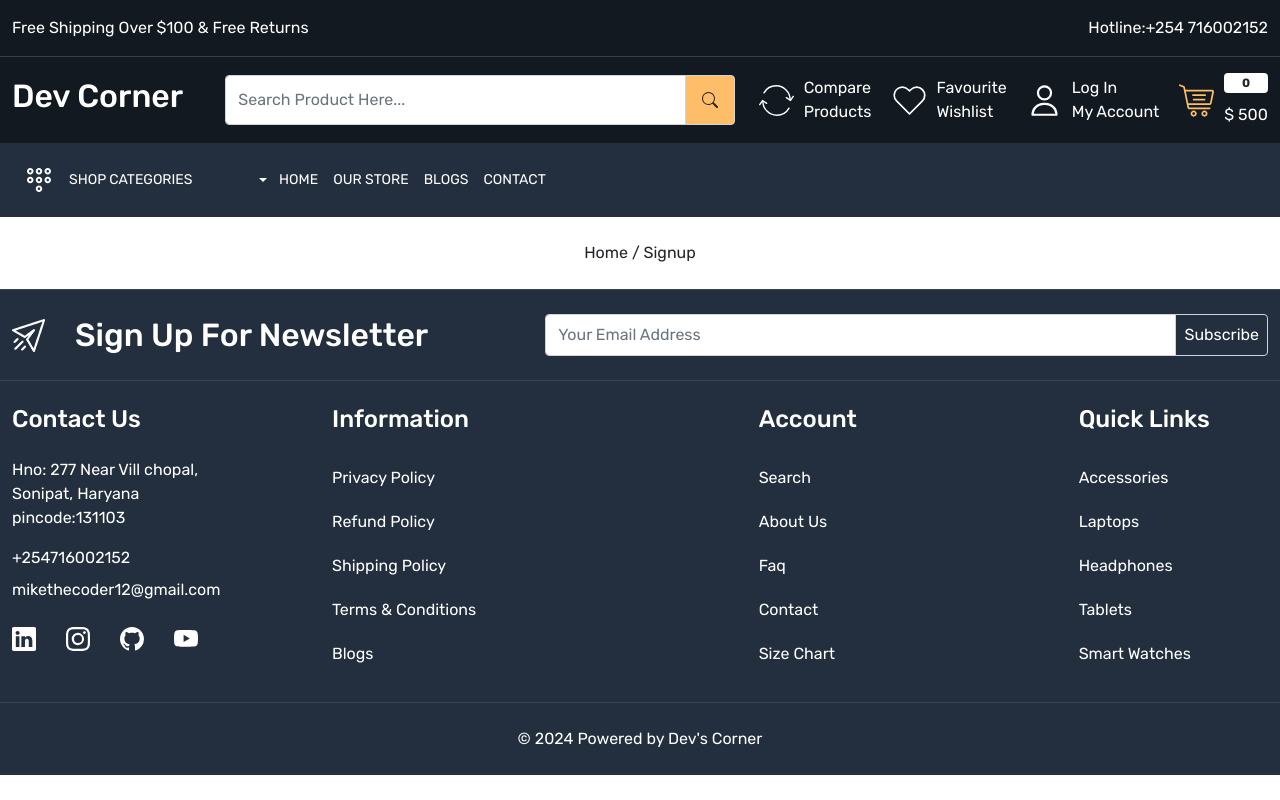
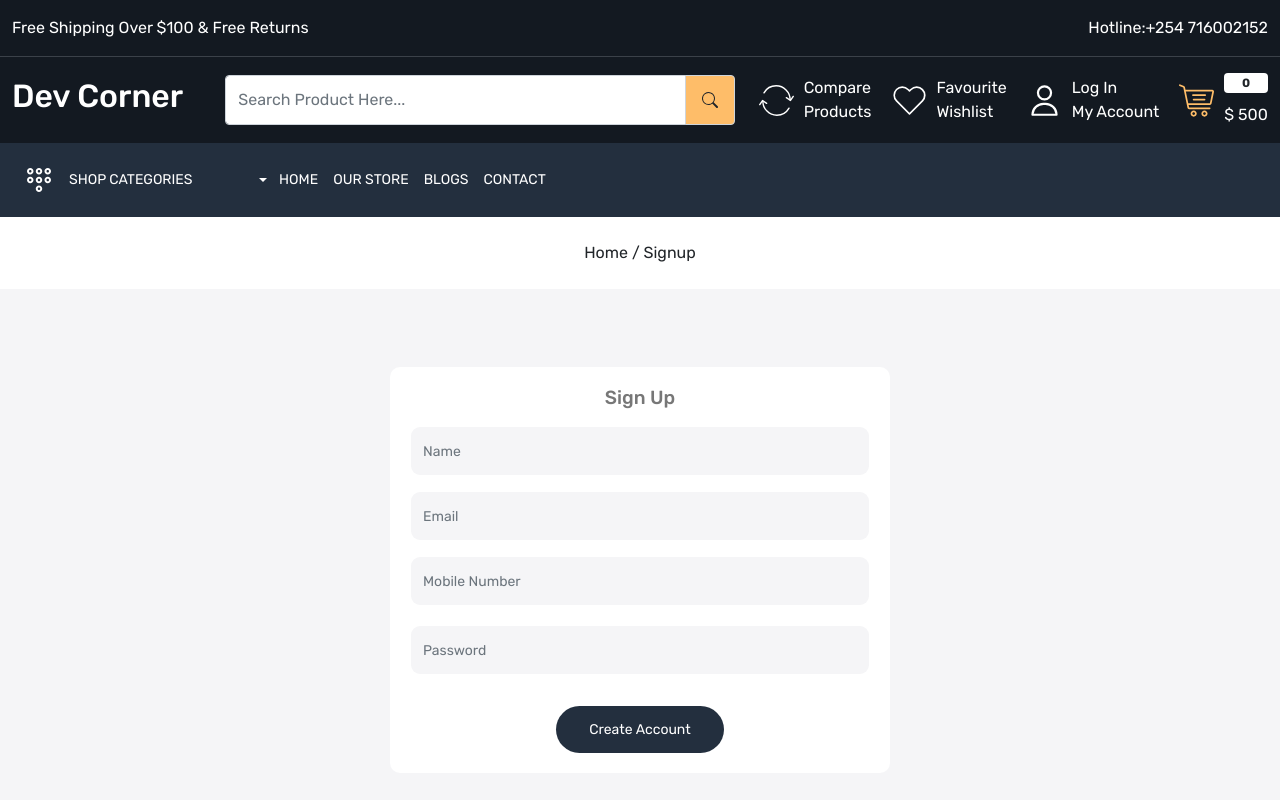
Before and after one commit to Michael-Njoroge/E-Commerce-Frontend, a React (Create React App) app: page /signup in a window 1280 px wide. Shown: the top 800 px of the page. Built offline with nearby package versions, Linux system fonts and the light colour scheme.

Commit message:
complete signup

```diff
--- a/src/components/Header.js
+++ b/src/components/Header.js
@@ -47,7 +47,7 @@
               </div>
             </div>
             <div className="col-5">
-              <div className="header-upper-links d-flex align-items-center justify-content-between">
+              <div className="header-upper-links d-flex align-items-center justify-content-between gap-15">
                 <div>
                   <Link
                     to="/compare-products"
--- a/src/pages/Login.js
+++ b/src/pages/Login.js
@@ -36,8 +36,12 @@
                 <div>
                   <Link to="/forgot-password">Forgot Password?</Link>
                   <div className="mt-3 d-flex justify-content-center gap-15 align-items-center">
-                    <button className="button border-0">Login</button>
-                    <Link className="signup button">Signup</Link>
+                    <button className="button border-0" type="submit">
+                      Login
+                    </button>
+                    <Link className="signup button" to="/signup">
+                      Signup
+                    </Link>
                   </div>
                 </div>
               </form>
--- /dev/null
+++ b/src/pages/ResetPassword.js
@@ -0,0 +1 @@
+ResetPassword.js;
--- a/src/pages/Signup.js
+++ b/src/pages/Signup.js
@@ -1,12 +1,66 @@
 import React from "react";
 import BreadCrumb from "../components/BreadCrumb";
 import Meta from "../components/Meta";
+import { Link } from "react-router-dom";
 
 const Signup = () => {
   return (
     <>
       <Meta title="E-Commerce | Signup" />
       <BreadCrumb title="Signup" />
+
+      <div className="login-wrapper home-wrapper-2 py-5">
+        <div className="row">
+          <div className="col-12">
+            <div className="auth-card">
+              <h3 className="text-center mb-3">Sign Up</h3>
+              <form action="" className="d-flex flex-column gap-15">
+                <div>
+                  <input
+                    type="text"
+                    className="form-control"
+                    name="name"
+                    placeholder="Name"
+                    id=""
+                  />
+                </div>
+                <div>
+                  <input
+                    type="email"
+                    className="form-control"
+                    name="email"
+                    placeholder="Email"
+                    id=""
+                  />
+                </div>
+                <div>
+                  <input
+                    type="tel"
+                    className="form-control"
+                    name="mobile"
+                    placeholder="Mobile Number"
+                    id=""
+                  />
+                </div>
+                <div className="mt-1">
+                  <input
+                    type="password"
+                    className="form-control"
+                    name="password"
+                    placeholder="Password"
+                    id=""
+                  />
+                </div>
+                <div>
+                  <div className="mt-3 d-flex justify-content-center gap-15 align-items-center">
+                    <button className="button border-0">Create Account</button>
+                  </div>
+                </div>
+              </form>
+            </div>
+          </div>
+        </div>
+      </div>
     </>
   );
 };
```
